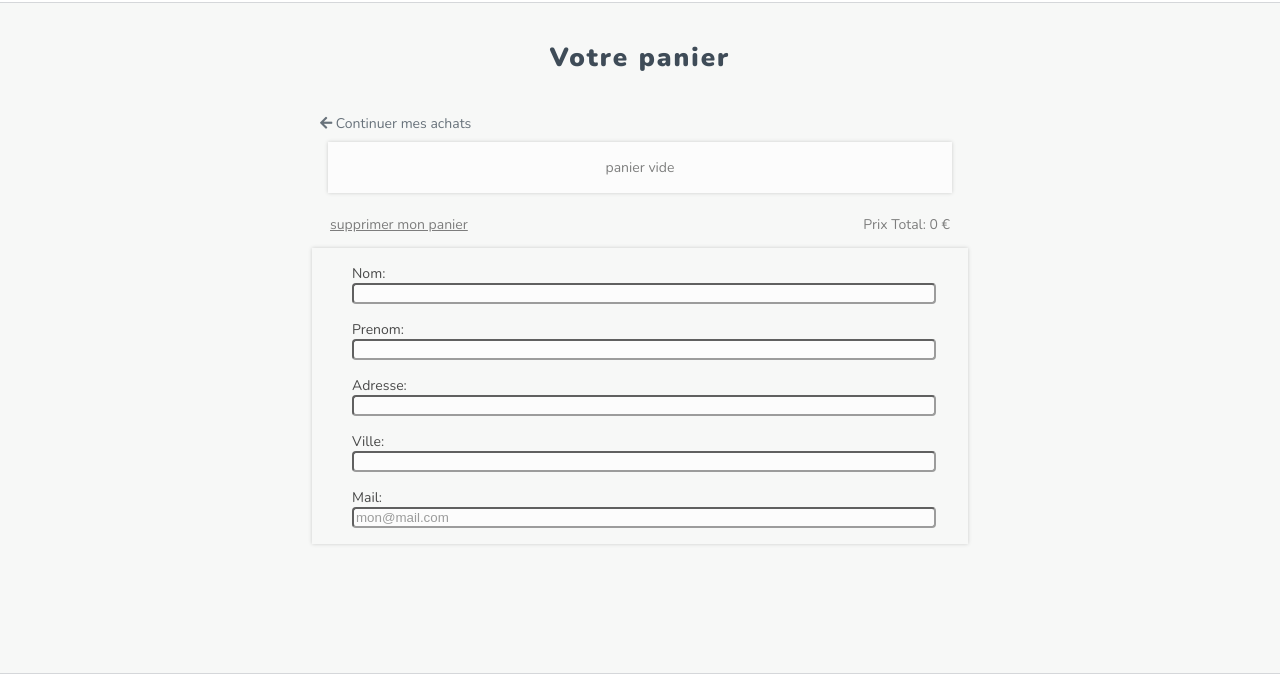
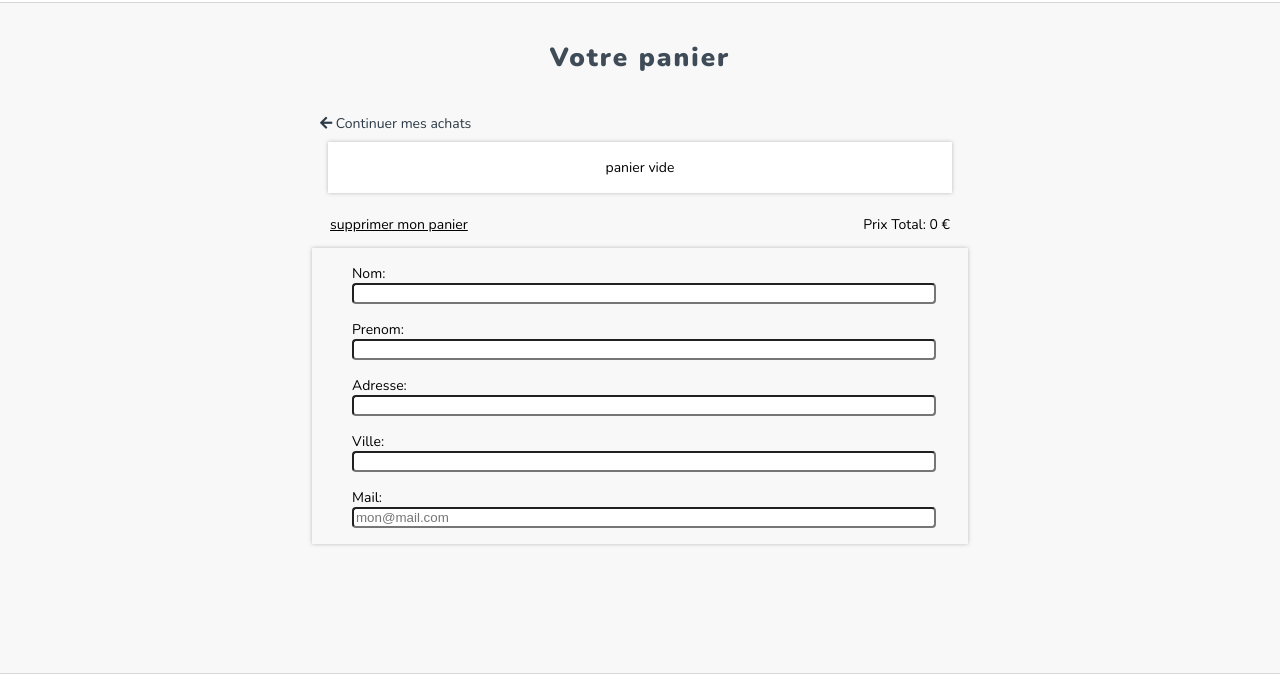
Before and after one commit to OMantel1/javascript-Ecommerce, a website: page page-panier.html in a window 1280 px wide. Shown: the part 62-738 px from the top of the page. Drawn offline with nearby package versions, Linux system fonts and the light colour scheme.

Commit message:
Supprime mixin textlight opacity

```diff
--- a/scss/mixins.scss
+++ b/scss/mixins.scss
@@ -1,7 +1,7 @@
 @mixin textLight {
     font-weight: lighter;
     font-size: 14px;
-    opacity: 0.7;
+    // opacity: 0.7;
 }
 
 @mixin boxShadow {
```
Also changed, not shown: css/style.css, 1 other file.
